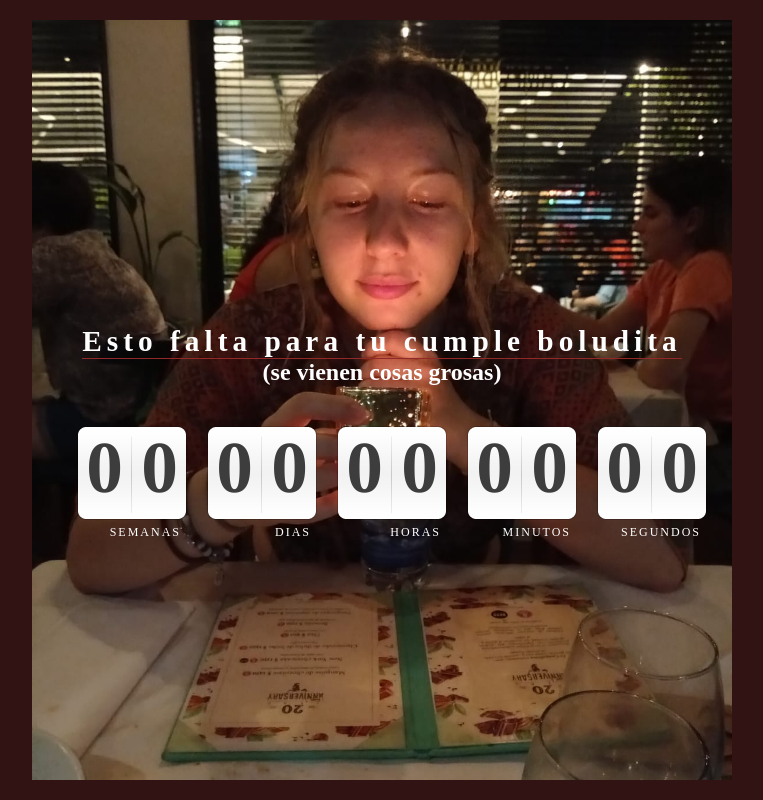
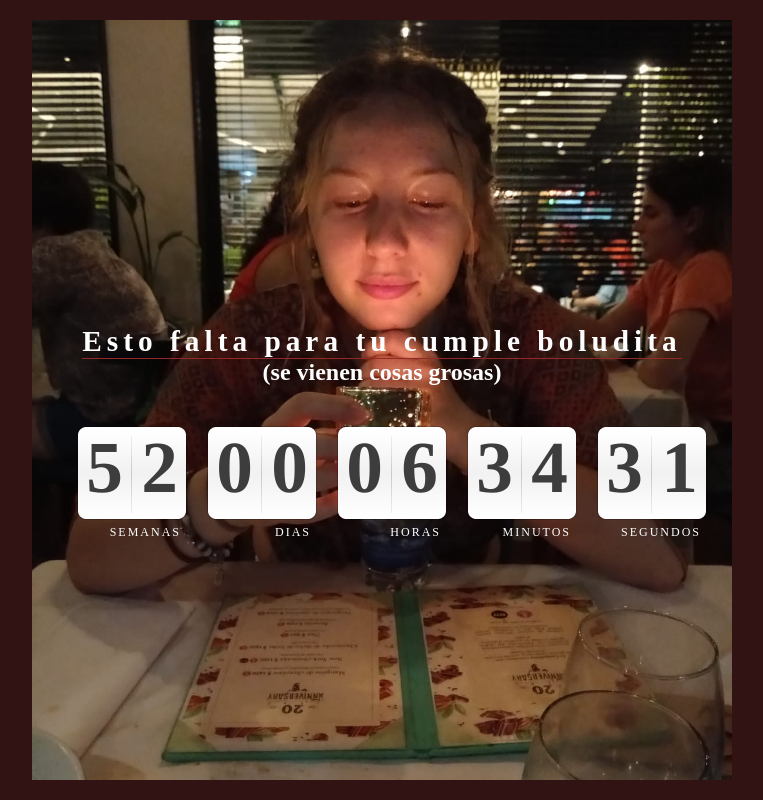
Before and after one commit to Rami-Ferrato/CumpleAdri.github.io, a plain HTML site: page index.html in a window 1280 px wide. Shown: the whole page, without its empty margins (258-1021 px from the left). Drawn offline with Linux system fonts and the light colour scheme.

Commit message:
Update index.html

```diff
--- a/index.html
+++ b/index.html
@@ -72,7 +72,7 @@
 					targetDate: {
 						'day': 		24,
 						'month': 	7,
-						'year': 	2023,
+						'year': 	2024,
 						'hour':     0,
 						'min': 		0,
 						'sec': 		0
```
